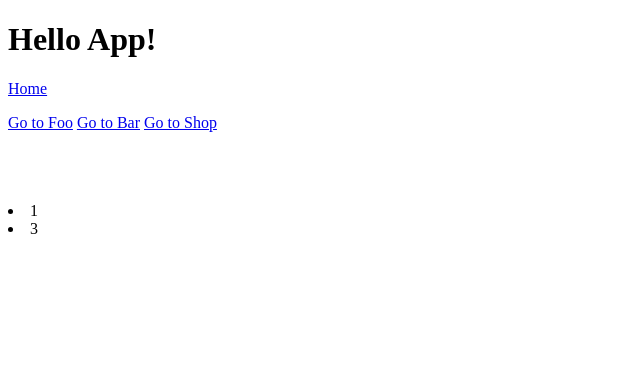
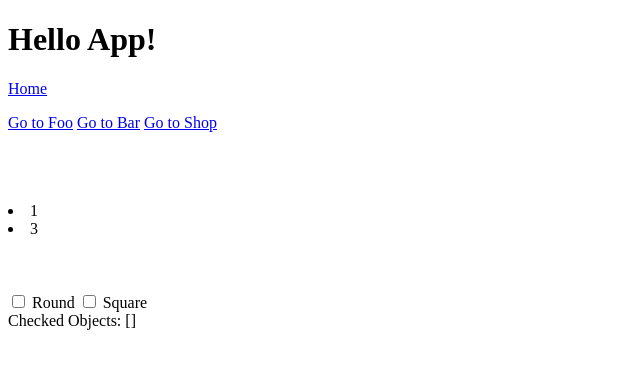
Before and after one commit to deksr/Basic-Commands, a website: page learning-vue/vueproj/public/vue-index.html in a window 1280 px wide. Shown: the whole page, without its empty margins (0-640 px from the left). Drawn offline with Linux system fonts and the light colour scheme; files whose address does not match are found by name.

Commit message:
added checkboxes

```diff
--- a/learning-vue/vueproj/public/vue-index.html
+++ b/learning-vue/vueproj/public/vue-index.html
@@ -37,6 +37,20 @@
 
 
 
+ <br><br><br>
+
+	<div id='app-render-two-a'>
+  <input type="checkbox" id="first-obj" value="round" v-model="checkedItem">
+  <label for="round">Round</label>
+  <input type="checkbox" id="second-obj" value="square" v-model="checkedItem">
+  <label for="square">Square</label>
+  <br>
+
+  <span>Checked Objects: {{ checkedItem }}</span>
+</div>
+
+
+
 <script src="src/minified/vue.js" > </script>
 <script src="src/minified/vue-router.js" > </script>
 
--- a/learning-vue/vueproj/src/vueJS/vue-data-scripts.js
+++ b/learning-vue/vueproj/src/vueJS/vue-data-scripts.js
@@ -14,3 +14,12 @@ var vm = new Vue({
 	el: '#app-render-two',
   data: obj
 })
+
+
+
+new Vue({
+  el: '#app-render-two-a',
+  data: {
+    checkedItem: []
+  }
+})
```
